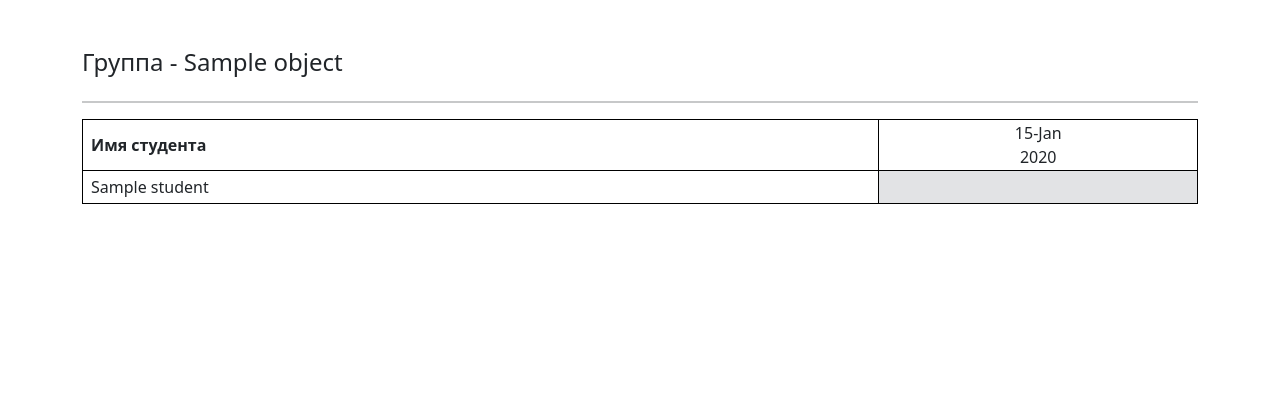
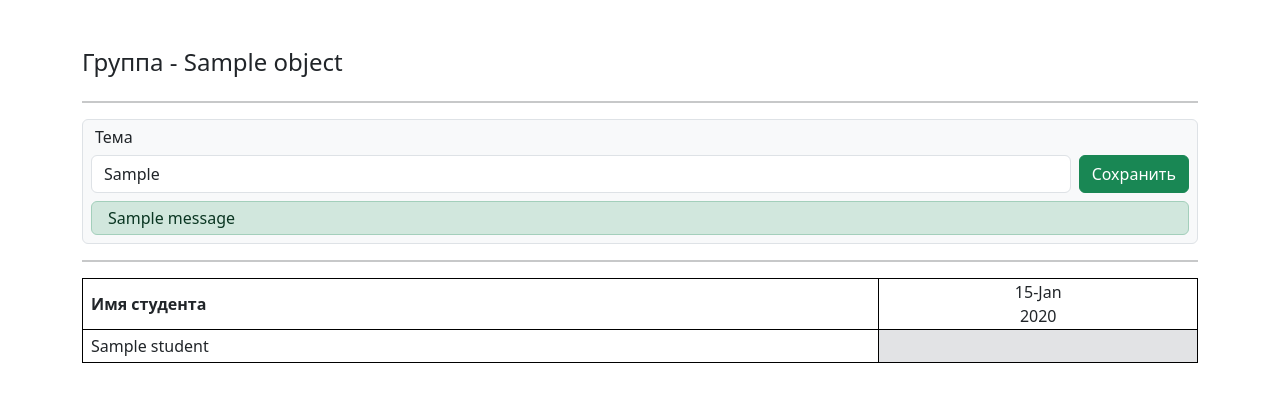
Before and after one commit to umarkhashimov/attendance-back, a Django app: template templates/group_info.html in a window 1280 px wide. Shown: the part 54-456 px from the top of the page. Run offline with Django 5.2, Linux system fonts and the light colour scheme; the template is opened without the code that fills it: most values are stand-ins (such as "Sample title", 1, 10 or a date in 2020); one stand-in notice (Sample message) is shown; some libraries are stand-ins or nearby versions.

Commit message:
last topic teacher update

```diff
--- a/courses/urls.py
+++ b/courses/urls.py
@@ -1,5 +1,5 @@
 from django.urls import path
-from .views import CancelSessionView, CourseUpdateView, CourseDetailView, StartCourseView, ConductSession, GroupInfoView, CreateCourseView, MyCoursesView
+from .views import CancelSessionView, CourseUpdateView, CourseDetailView, StartCourseView, ConductSession, GroupInfoView, CreateCourseView, MyCoursesView, UpdateGroupTopicView
 
 app_name = 'courses'
 
@@ -11,5 +11,6 @@ urlpatterns = [
     path('cancel_session/<int:course_id>/<str:session_date>', CancelSessionView.as_view(), name="cancel_session"),
     path('create_course/', CreateCourseView.as_view(), name="create_course"),
     path('mygroups/', MyCoursesView.as_view(), name='mygroups'),
-    path('groupinfo/<int:pk>', GroupInfoView.as_view(), name='groupinfo')
+    path('groupinfo/<int:pk>', GroupInfoView.as_view(), name='groupinfo'),
+    path('groupinfo/<int:pk>/topic', UpdateGroupTopicView.as_view(), name='group_topic_update'),
 ]
--- a/templates/group_info.html
+++ b/templates/group_info.html
@@ -23,19 +23,42 @@
             <h4 class="group-intro">Группа - {{ object }}</h4>
         </div>
         <hr class="table-group-divider"/>
+        <div class="bg-light rounded py-2 px-2 border">
+            <div class="">
+                <h6 class="text-dark ms-1 fs-6 mb-2">Тема</h6>
+            </div>
+            <form action="{% url 'courses:group_topic_update' pk=object.id %}" method="post">
+                {% csrf_token %}
+                <div class="d-flex flex-column flex-md-row gap-2">
+                    <input class="form-control" name="topic" placeholder="Введите название темы"
+                           value="{{ object.get_last_topic }}">
+                    <button type="submit" class="btn btn-success">Сохранить</button>
+                </div>
+            </form>
+            {% if messages %}
+                {% for message in messages %}
+                    <p class="alert py-1 mt-2 mb-0  alert-{{ message.tags }}">{{ message }}</p>
+                {% endfor %}
+            {% endif %}
+        </div>
+        <hr class="table-group-divider"/>
         <div class="row">
             <div class="col-12 attendance-table-wrapper">
                 <div class="overflow-x-scroll pb-2">
                     <table class="border table-bordered w-100 attendance-record-table">
                         <tr>
-                            <td class="px-2 border border-secondary border-1 border-black student-name-cell fw-bold">Имя студента</td>
+                            <td class="px-2 border border-secondary border-1 border-black student-name-cell fw-bold">Имя
+                                студента
+                            </td>
                             {% for session in sessions %}
                                 <td class="text-center border border-secondary border-black border-1 date-cell px-1">
                                     <span>{{ session.date|date:"d-M" }}</span><br><span>{{ session.date|date:"Y" }}</span>
                                 </td>
-                                {% empty %}
+                            {% empty %}
                                 {% if attendance_data|length > 1 %}
-                                    <td  rowspan="{{ attendance_data|length|add:1 }}" class="text-center border border-secondary border-1 date-cell">нет записей</td>
+                                    <td rowspan="{{ attendance_data|length|add:1 }}"
+                                        class="text-center border border-secondary border-1 date-cell">нет записей
+                                    </td>
                                 {% endif %}
                             {% endfor %}
                         </tr>
@@ -45,7 +68,8 @@
                                 {% for info in record.attendance %}
                                     <td class="border border-secondary border-1 border-black text-center status-cell {% if info.status == True %} bg-success bg-opacity-75 {% elif info.status == False %} bg-danger bg-opacity-75 {% else %} bg-secondary-subtle {% endif %}">
                                         {% if info.status == True %}
-                                            <span title="оценка за дом.зад./посещение" class="text-black">{{ info.homework_grade|default:"-" }}/{{ info.participation_grade|default:"-" }}</span>
+                                            <span title="оценка за дом.зад./посещение"
+                                                  class="text-black">{{ info.homework_grade|default:"-" }}/{{ info.participation_grade|default:"-" }}</span>
                                         {% elif info.status == False %}
                                             <span class="text-dark"><i class="bi bi-x"></i></span>
                                         {% elif info.status == None %}
@@ -55,7 +79,7 @@
 
                                 {% endfor %}
                             </tr>
-                            {% empty %}
+                        {% empty %}
                             <tr>
                                 <td colspan="3" class="text-center w-100">нет записей</td>
                             </tr>
```
Also changed, not shown: courses/views.py (+18 -0 lines).
